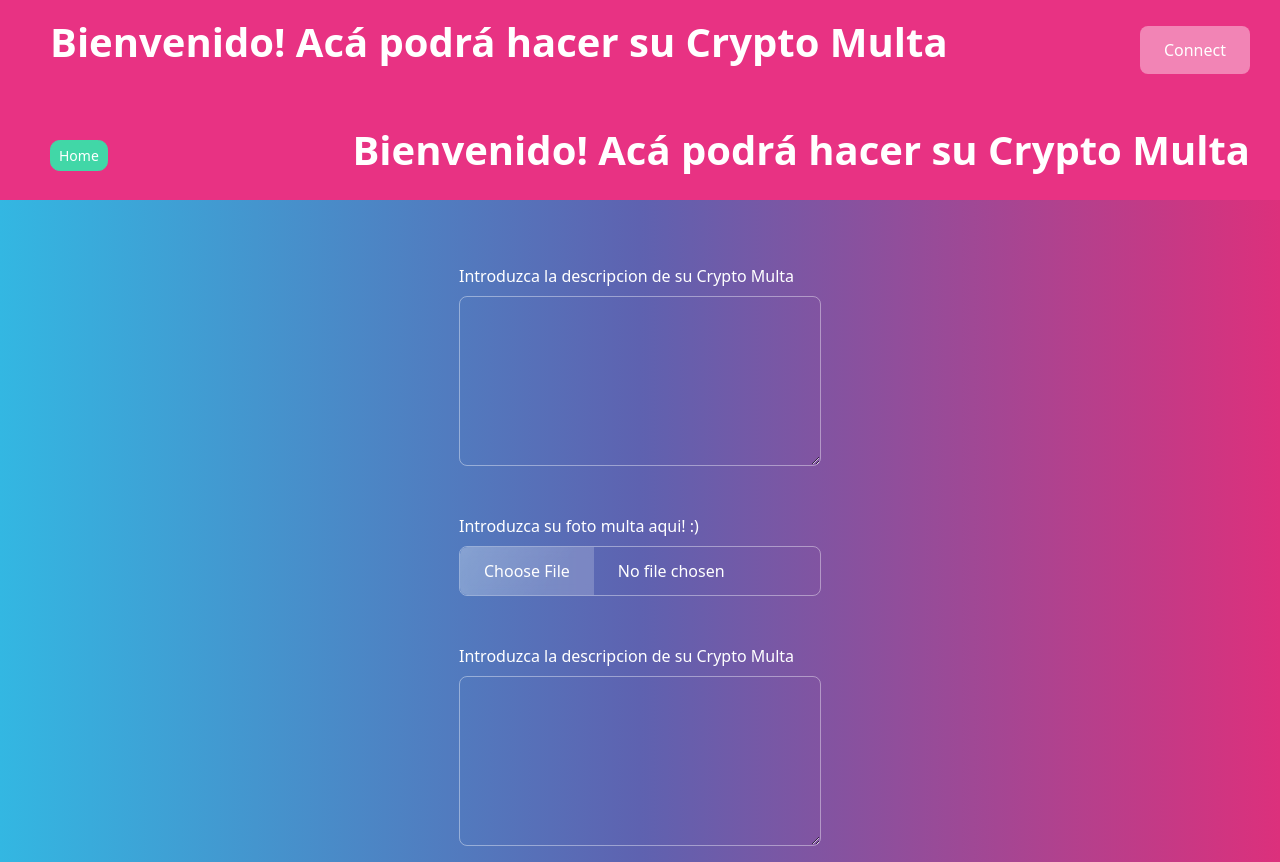
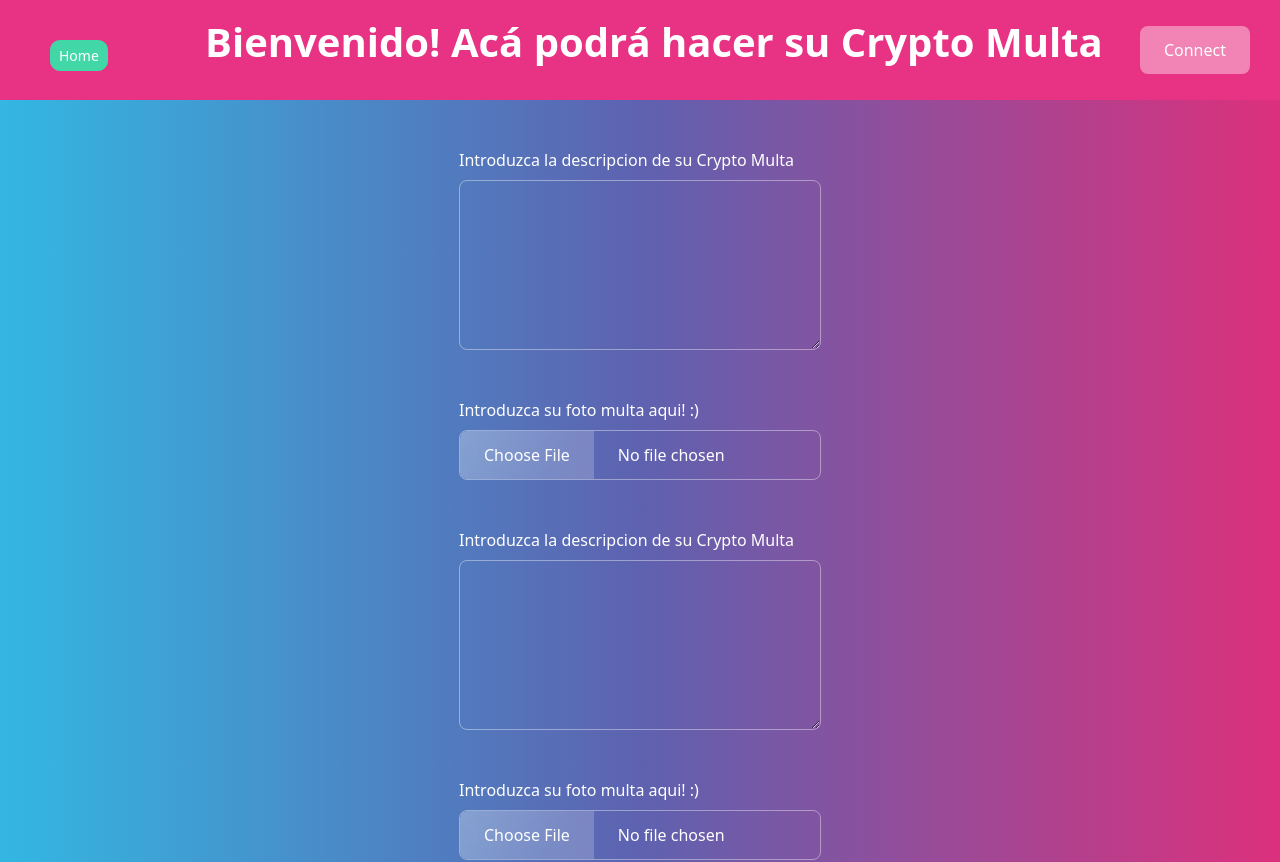
Before and after one commit to MartinDeMarc/front-h, an Angular app: page /user in a window 1280 px wide. Shown: the top 862 px of the page. Built offline with nearby package versions, Linux system fonts and the light colour scheme.

Commit message:
fix style header

```diff
--- a/src/app/components/user/user.component.html
+++ b/src/app/components/user/user.component.html
@@ -1,11 +1,5 @@
 <div class="container-user">
   <div class="bg-primary">
-    <h1>Bienvenido! Acá podrá hacer su Crypto Multa</h1>
-    <button type="button" class="btn btn-secondary" (click)="handleAuth()">
-      Connect
-    </button>
-  </div>
-  <h1 class="bg-primary">
     <button
       id="btnHome"
       routerLink="/"
@@ -14,8 +8,11 @@
     >
       Home
     </button>
-    Bienvenido! Acá podrá hacer su Crypto Multa
-  </h1>
+    <h1>Bienvenido! Acá podrá hacer su Crypto Multa</h1>
+    <button type="button" class="btn btn-secondary" (click)="handleAuth()">
+      Connect
+    </button>
+  </div>
   <form>
     <fieldset class="container-input-text">
       <div class="form-group">
```
Also changed, not shown: src/styles.css (line endings or trailing spaces).
